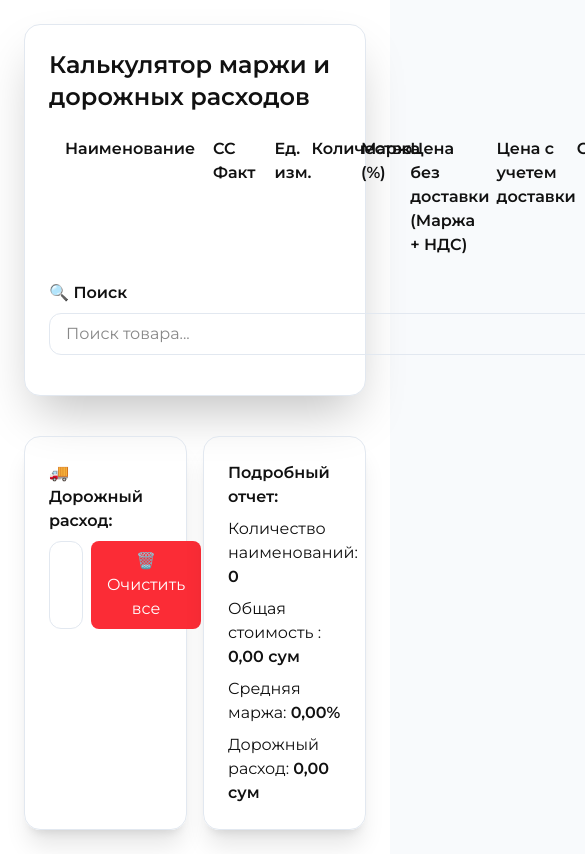
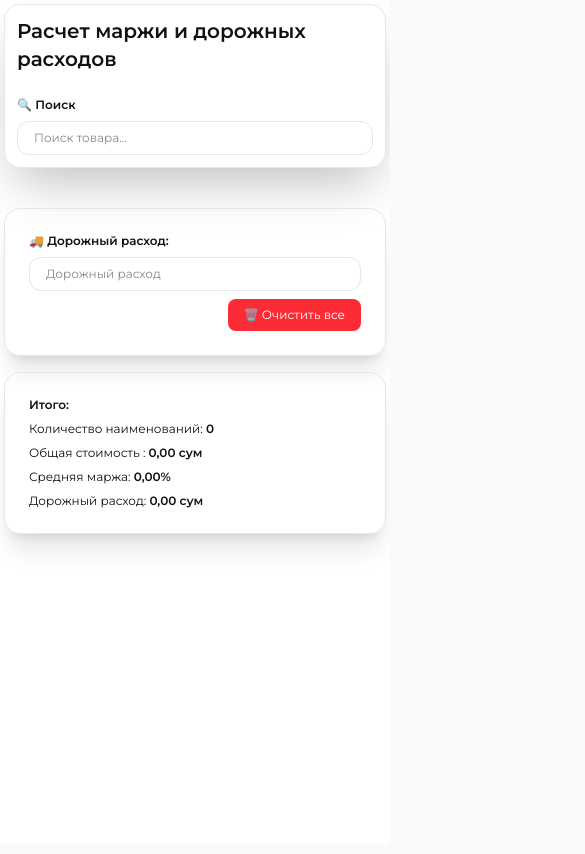
Before and after one commit to MuhammadjonBb/price-calc, a Vue app: page / in a window 390 px wide. Shown: the top 854 px of the page, 585 px wide, since content can reach past the window. Built offline with nearby package versions, Linux system fonts and the light colour scheme.

Commit message:
basic resposivity

```diff
--- a/src/components/productList.vue
+++ b/src/components/productList.vue
@@ -1,20 +1,21 @@
 <template>
-  <div class="p-6 text-text-main bg-surface min-h-screen">
+  <div class="xl:p-6 md:p-3 p-1 text-text-main bg-surface min-h-screen">
     <div
-      class="max-w-full mx-auto bg-surface border border-border shadow-2xl rounded-2xl p-6 mb-10"
+      class="max-w-full mx-auto bg-surface border border-border shadow-2xl rounded-2xl lg:p-6 md:p-4 p-3 mb-10"
     >
-      <h2 class="text-2xl mb-6 font-bold">
-        Калькулятор маржи и дорожных расходов
+      <h2 class="md:text-2xl text-xl mb-6 font-bold">
+        Расчет маржи и дорожных расходов
       </h2>
 
-      <div class="grid gap-4 mb-4">
+      <div class="grid gap-4 mb-4" v-if="isDesktop">
         <div
-          class="grid grid-cols-[24%_10%_6%_8%_8%_14%_13%_13%_4%] font-semibold px-4"
+          class="grid grid-cols-[24%_10%_6%_8%_8%_14%_13%_13%_4%] xl:font-semibold font-medium px-4 md:text-sm"
         >
           <div class="pr-1">Наименование</div>
           <div class="pr-1">СС Факт</div>
           <div class="pr-1">Ед. изм.</div>
-          <div class="pr-1">Количество</div>
+          <div class="pr-1" v-if="isDesktopLarge">Количество</div>
+          <div class="pr-1" v-else>Кол-во</div>
           <div class="pr-1">Маржа (%)</div>
           <div class="pr-1 max-w-9/10">Цена без доставки (Маржа + НДС)</div>
           <div class="pr-1 max-w-9/10">Цена с учетем доставки</div>
@@ -40,18 +41,40 @@
           <productSearch @add-product="addProduct" :added-products="products" />
         </div>
       </div>
+      <!-- MOBILE -->
+      <div v-else class="text-xs md:text-md">
+        <!-- <div
+          class="text-gray-900 text-center p-4 mt-2 border-d ashed border-2 border-gray-600 rounded-lg"
+        >
+          Калькулятор оптимизирован для десктопной версии. Пожалуйста,
+          используйте его на компьютере для лучшего опыта.
+        </div> -->
+        <productRow
+          v-for="(product, index) in products"
+          :key="index"
+          :product="product"
+          @update:finalPrice="setFinalPrice"
+          @update:removeProduct="removeProduct"
+        />
+        <div class="flex flex-col gap-2 mt-2 md:text-sm">
+          <h3 class="font-semibold">🔍 Поиск</h3>
+          <productSearch @add-product="addProduct" :added-products="products" />
+        </div>
+      </div>
     </div>
-    <div class="grid grid-cols-2 gap-4 mt-6 max-w-full mx-auto">
+    <div
+      class="grid grid-cols-1 2xl:grid-cols-2 gap-4 mt-6 max-w-full mx-auto text-xs md:text-sm xl:text-xl"
+    >
       <div
         class="flex flex-col gap-2 shadow-xl rounded-2xl p-6 border border-border"
       >
-        <h3 class="font-semibold">🚚 Дорожный расход:</h3>
-        <div class="flex flex-row justify-between gap-2">
+        <h3 class="font-semibold lg:text-lg">🚚 Дорожный расход:</h3>
+        <div class="flex flex-col 2xl:flex-row justify-between gap-2">
           <input
             placeholder="Дорожный расход"
             name="roadExpense"
             type="text"
-            class="w-full px-4 max-w-3/4 py-2 bg-primary-light border border-border rounded-xl focus:border-primary focus:ring-2 focus:ring-primary/20 outline-none"
+            class="w-full px-4 xl:max-w-3/4 py-2 bg-primary-light border border-border rounded-xl focus:border-primary focus:ring-2 focus:ring-primary/20 outline-none"
             @input="setFinalPrice"
             v-model="formattedValue"
           />
@@ -70,7 +93,7 @@
       <div
         class="flex flex-col gap-2 shadow-xl rounded-2xl p-6 border border-border"
       >
-        <h3 class="font-semibold">Подробный отчет:</h3>
+        <h3 class="font-semibold lg:text-lg">Итого:</h3>
         <div>
           Количество наименований:
           <strong>{{ products.length }}</strong>
@@ -212,4 +235,14 @@ const avgMargin = computed(() => {
 
   return totalMargin / products.value.length;
 });
+
+const isDesktop = computed(() => {
+  console.log(window.innerWidth);
+
+  return window.innerWidth >= 1024; // Условие для определения десктопной версии (можно настроить по своему усмотрению)
+});
+
+const isDesktopLarge = computed(() => {
+  return window.innerWidth >= 1440; // Условие для определения десктопной версии (можно настроить по своему усмотрению)
+});
 </script>
--- a/src/components/productRow.vue
+++ b/src/components/productRow.vue
@@ -1,6 +1,7 @@
 <template>
   <div
-    class="grid grid-cols-[24%_10%_6%_8%_8%_14%_13%_13%_4%] items-center py-3 px-4 text-text-main rounded-lg shadow-md border border-border bg-surface"
+    class="grid lg:grid-cols-[24%_10%_6%_8%_8%_14%_13%_13%_4%] grid-cols-[24%_10%_4%_8%_8%_14%_13%_13%_6%] lg:text-md text-sm items-center py-3 px-4 text-text-main rounded-lg shadow-md border border-border bg-surface"
+    v-if="isDesktop"
   >
     <div class="max-w-9/10">
       {{ product.name }}
@@ -16,7 +17,7 @@
         type="number"
         v-model.number="product.amount"
         @input="setAmount"
-        class="w-full px-4 max-w-3/4 py-2 bg-primary-light border border-border rounded-xl focus:border-primary focus:ring-2 focus:ring-primary/20 outline-none"
+        class="w-full px-4 xl:max-w-3/4 max-w-9/10 py-2 bg-primary-light border border-border rounded-xl focus:border-primary focus:ring-2 focus:ring-primary/20 outline-none"
         :class="
           isNegativeAmount
             ? 'bg-red-100 border-red-400 focus:border-red-400 focus:ring-red-200'
@@ -34,7 +35,7 @@
             ? 'bg-red-100 border-red-400 focus:border-red-400 focus:ring-red-200'
             : 'bg-primary-light border-border focus:border-primary focus:ring-primary/20'
         "
-        class="w-full px-4 max-w-3/4 py-2 bg-primary-light border border-border rounded-xl focus:border-primary focus:ring-2 focus:ring-primary/20 outline-none"
+        class="w-full px-4 xl:max-w-3/4 max-w-9/10 py-2 bg-primary-light border border-border rounded-xl focus:border-primary focus:ring-2 focus:ring-primary/20 outline-none"
         v-model.number="product.margin"
       />
     </div>
@@ -45,12 +46,91 @@
         type="number"
         v-model.number="product.marginPrice"
         @input="setPrice"
-        class="w-full max-w-3/4 px-4 py-2 bg-primary-light border border-border rounded-xl focus:border-primary focus:ring-2 focus:ring-primary/20 outline-none"
+        class="w-full xl:max-w-3/4 max-w-9/10 px-4 py-2 bg-primary-light border border-border rounded-xl focus:border-primary focus:ring-2 focus:ring-primary/20 outline-none"
       />
       <span class="block content-center">сум</span>
     </div>
     <div class="">{{ formatPrice(product.deliveryPrice) }} сум</div>
     <div class="">{{ formatPrice(product.finalPrice) }} сум</div>
+    <div class="flex justify-end">
+      <button
+        @click="removeProduct"
+        class="bg-red-500 text-white px-4 py-1.5 rounded-md cursor-pointer hover:bg-red-600 focus:outline-none focus:ring-2 focus:ring-red-400"
+      >
+        <span v-if="isDesktopLarge">Удалить</span>
+        <span v-else>🗑️</span>
+      </button>
+    </div>
+  </div>
+  <!-- MOBILE -->
+  <div
+    v-else
+    class="flex flex-col gap-2 text-text-main rounded-lg border border-border shadow-md bg-surface mb-4 text-xs md:text-sm p-3 md:p-5"
+  >
+    <h2 class="text-sm md:text-lg font-semibold">Наименование</h2>
+    <div class="">
+      {{ product.name }}
+    </div>
+
+    <div>
+      <span class="font-semibold mr-1">CC Факт:</span>
+      {{ formatPrice(minPrice) }} сум
+    </div>
+    <div>
+      <span class="font-semibold mr-1">Ед. изм.: </span> {{ product.unit }}
+    </div>
+    <div class="flex flex-col gap-1">
+      <span class="font-semibold">Количество:</span>
+      <input
+        name="amount"
+        type="number"
+        v-model.number="product.amount"
+        @input="setAmount"
+        class="w-full px-4 max-w-3/4 py-2 bg-primary-light border border-border rounded-xl focus:border-primary focus:ring-2 focus:ring-primary/20 outline-none"
+        :class="
+          isNegativeAmount
+            ? 'bg-red-100 border-red-400 focus:border-red-400 focus:ring-red-200'
+            : 'bg-primary-light border-border focus:border-primary focus:ring-primary/20'
+        "
+      />
+    </div>
+    <div class="flex flex-col gap-1">
+      <span class="font-semibold"> Маржа: (%) </span>
+      <input
+        name="margin"
+        type="number"
+        @input="setMargin"
+        :class="
+          isNegativeMargin
+            ? 'bg-red-100 border-red-400 focus:border-red-400 focus:ring-red-200'
+            : 'bg-primary-light border-border focus:border-primary focus:ring-primary/20'
+        "
+        class="w-full px-4 max-w-3/4 py-2 bg-primary-light border border-border rounded-xl focus:border-primary focus:ring-2 focus:ring-primary/20 outline-none"
+        v-model.number="product.margin"
+      />
+    </div>
+    <div class="flex flex-col gap-1 pr-1">
+      <span class="font-semibold">Цена без доставки (Маржа + НДС)</span>
+      <!-- {{ formatPrice(product.marginPrice) }} сум -->
+      <div class="flex gap-2">
+        <input
+          name="marginPrice"
+          type="number"
+          v-model.number="product.marginPrice"
+          @input="setPrice"
+          class="w-full max-w-3/4 px-4 py-2 bg-primary-light border border-border rounded-xl focus:border-primary focus:ring-2 focus:ring-primary/20 outline-none"
+        />
+        <span class="block content-center">сум</span>
+      </div>
+    </div>
+    <div class="flex flex-col gap-1">
+      <span class="font-semibold"> Цена с учетем доставки:<br /></span>
+      {{ formatPrice(product.deliveryPrice) }} сум
+    </div>
+    <div class="">
+      <span class="font-semibold">Сумма:<br /></span>
+      {{ formatPrice(product.finalPrice) }} сум
+    </div>
     <div class="flex justify-end pr-5">
       <button
         @click="removeProduct"
@@ -75,8 +155,10 @@ const minPrice = computed(() => props.product.minPrice.toFixed(2));
 
 const setMargin = (event) => {
   const value = event.target.value;
-  props.product.marginPrice =
-    (props.product.minPrice / (1 - value / 100)) * 1.12;
+  props.product.marginPrice = (
+    (props.product.minPrice / (1 - value / 100)) *
+    1.12
+  ).toFixed(2);
   emit("update:finalPrice");
 };
 
@@ -106,4 +188,12 @@ const isNegativeMargin = computed(() => {
 const isNegativeAmount = computed(() => {
   return props.product.amount < 0;
 });
+
+const isDesktop = computed(() => {
+  return window.innerWidth >= 1024; // Условие для определения десктопной версии (можно настроить по своему усмотрению)
+});
+
+const isDesktopLarge = computed(() => {
+  return window.innerWidth >= 1440; // Условие для определения десктопной версии (можно настроить по своему усмотрению)
+});
 </script>
```
